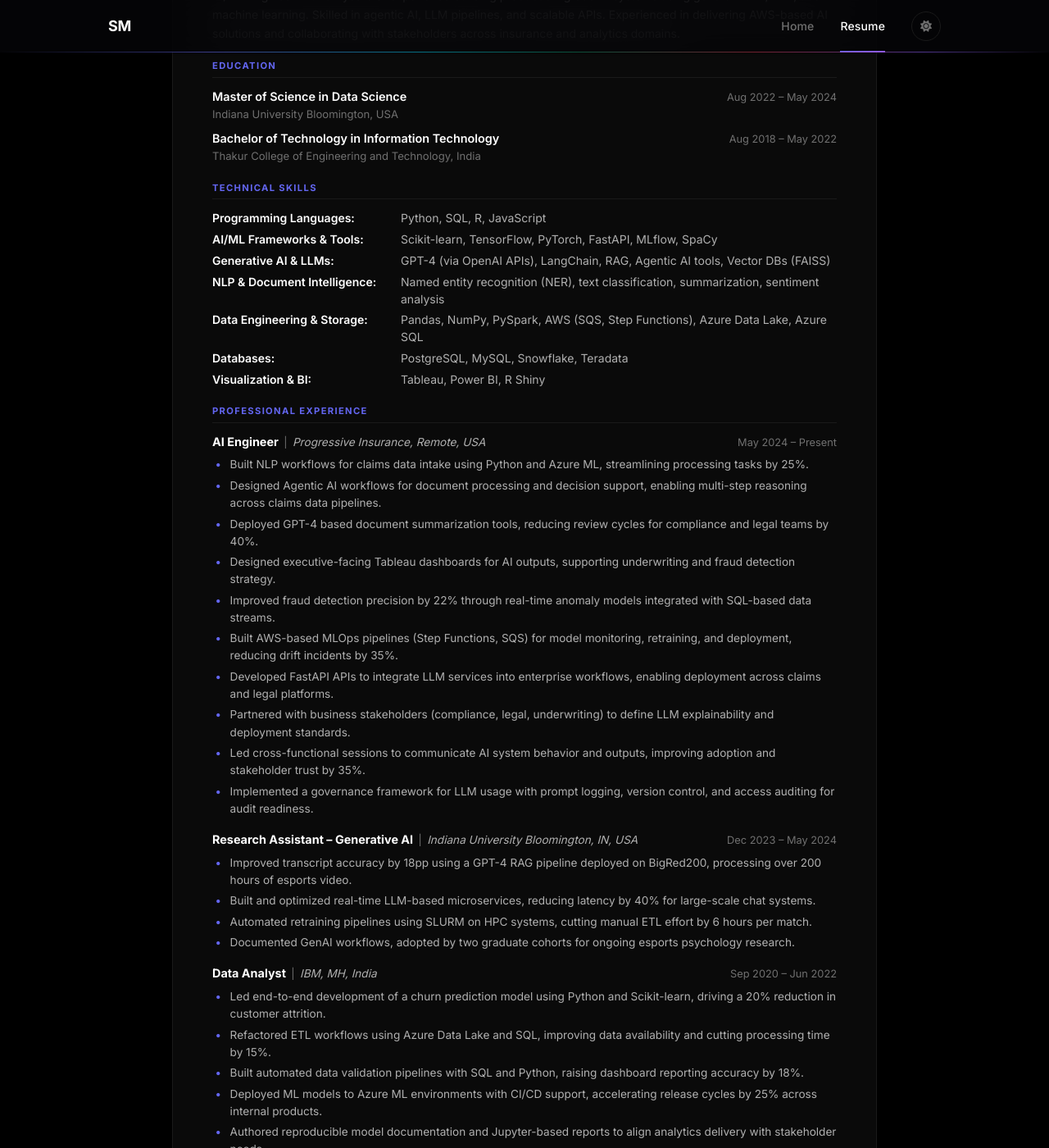
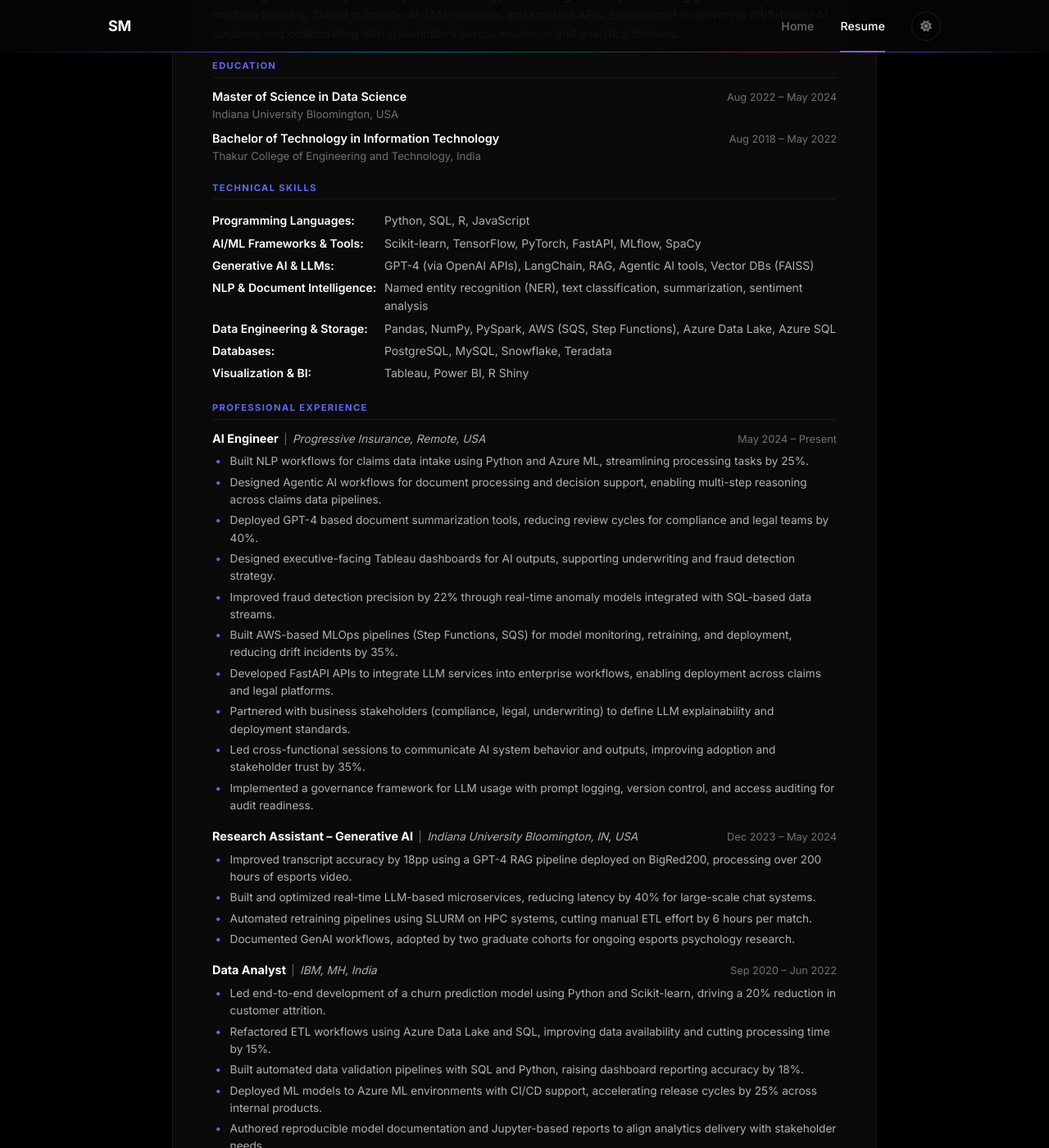
Before and after one commit to sanketmuchhala/sanketmuchhala.github.io, a Jekyll site: the page resume/index.html, which Jekyll copies as it is, in a window 1280 px wide and 1400 px high, scrolled down 382 px. Shown: the whole window at 82% size. Built offline with Jekyll 4.4.1, drawn with Linux system fonts in a browser that asks for light colours.

Commit message:
Use table layout for Technical Skills
Replace the skills section markup from a set of flex-based div rows to a semantic table (.rp-skills-table) for more consistent alignment and spacing. Update stylesheet to add table styles (border-collapse, td padding, vertical-align), remove the old .rp-skills/.rp-skill-row flex rules, and adjust .rp-skill-label sizing and responsive font/width tweaks so the skills layout scales cleanly on smaller screens.

```diff
--- a/resume/index.html
+++ b/resume/index.html
@@ -115,36 +115,38 @@
         <!-- ══ TECHNICAL SKILLS ══ -->
         <section class="rp-section">
             <h2 class="rp-section-title">Technical Skills</h2>
-            <div class="rp-skills">
-                <div class="rp-skill-row">
-                    <span class="rp-skill-label">Programming Languages:</span>
-                    <span class="rp-skill-value">Python, SQL, R, JavaScript</span>
-                </div>
-                <div class="rp-skill-row">
-                    <span class="rp-skill-label">AI/ML Frameworks &amp; Tools:</span>
-                    <span class="rp-skill-value">Scikit-learn, TensorFlow, PyTorch, FastAPI, MLflow, SpaCy</span>
-                </div>
-                <div class="rp-skill-row">
-                    <span class="rp-skill-label">Generative AI &amp; LLMs:</span>
-                    <span class="rp-skill-value">GPT-4 (via OpenAI APIs), LangChain, RAG, Agentic AI tools, Vector DBs (FAISS)</span>
-                </div>
-                <div class="rp-skill-row">
-                    <span class="rp-skill-label">NLP &amp; Document Intelligence:</span>
-                    <span class="rp-skill-value">Named entity recognition (NER), text classification, summarization, sentiment analysis</span>
-                </div>
-                <div class="rp-skill-row">
-                    <span class="rp-skill-label">Data Engineering &amp; Storage:</span>
-                    <span class="rp-skill-value">Pandas, NumPy, PySpark, AWS (SQS, Step Functions), Azure Data Lake, Azure SQL</span>
-                </div>
-                <div class="rp-skill-row">
-                    <span class="rp-skill-label">Databases:</span>
-                    <span class="rp-skill-value">PostgreSQL, MySQL, Snowflake, Teradata</span>
-                </div>
-                <div class="rp-skill-row">
-                    <span class="rp-skill-label">Visualization &amp; BI:</span>
-                    <span class="rp-skill-value">Tableau, Power BI, R Shiny</span>
-                </div>
-            </div>
+            <table class="rp-skills-table">
+                <tbody>
+                    <tr>
+                        <td class="rp-skill-label">Programming Languages:</td>
+                        <td class="rp-skill-value">Python, SQL, R, JavaScript</td>
+                    </tr>
+                    <tr>
+                        <td class="rp-skill-label">AI/ML Frameworks &amp; Tools:</td>
+                        <td class="rp-skill-value">Scikit-learn, TensorFlow, PyTorch, FastAPI, MLflow, SpaCy</td>
+                    </tr>
+                    <tr>
+                        <td class="rp-skill-label">Generative AI &amp; LLMs:</td>
+                        <td class="rp-skill-value">GPT-4 (via OpenAI APIs), LangChain, RAG, Agentic AI tools, Vector DBs (FAISS)</td>
+                    </tr>
+                    <tr>
+                        <td class="rp-skill-label">NLP &amp; Document Intelligence:</td>
+                        <td class="rp-skill-value">Named entity recognition (NER), text classification, summarization, sentiment analysis</td>
+                    </tr>
+                    <tr>
+                        <td class="rp-skill-label">Data Engineering &amp; Storage:</td>
+                        <td class="rp-skill-value">Pandas, NumPy, PySpark, AWS (SQS, Step Functions), Azure Data Lake, Azure SQL</td>
+                    </tr>
+                    <tr>
+                        <td class="rp-skill-label">Databases:</td>
+                        <td class="rp-skill-value">PostgreSQL, MySQL, Snowflake, Teradata</td>
+                    </tr>
+                    <tr>
+                        <td class="rp-skill-label">Visualization &amp; BI:</td>
+                        <td class="rp-skill-value">Tableau, Power BI, R Shiny</td>
+                    </tr>
+                </tbody>
+            </table>
         </section>
 
         <!-- ══ PROFESSIONAL EXPERIENCE ══ -->
--- a/resume/resume.css
+++ b/resume/resume.css
@@ -209,32 +209,35 @@
     flex-shrink: 0;
 }
 
-/* ── Skills ────────────────────────────────────────────────── */
-.rp-skills {
-    display: flex;
-    flex-direction: column;
-    gap: 0.3rem;
+/* ── Skills (invisible table) ─────────────────────────────── */
+.rp-skills-table {
+    width: 100%;
+    border-collapse: collapse;
+    border: none;
+    font-size: 0.875rem;
+    line-height: 1.55;
 }
 
-.rp-skill-row {
-    display: flex;
-    flex-direction: row;  /* ALWAYS row - never column */
-    align-items: baseline;
-    font-size: 0.875rem;
-    line-height: 1.5;
+.rp-skills-table tr {
+    border: none;
+}
+
+.rp-skills-table td {
+    border: none;
+    padding: 0.18rem 0;
+    vertical-align: top;
 }
 
 .rp-skill-label {
     font-weight: 600;
     color: var(--color-text);
     white-space: nowrap;
-    min-width: 230px;
-    flex-shrink: 0;
+    padding-right: 0.75rem;
+    width: 210px;
 }
 
 .rp-skill-value {
     color: var(--color-text-secondary);
-    flex: 1;
 }
 
 /* ── Experience & Jobs ─────────────────────────────────────── */
@@ -421,8 +424,9 @@
     .rp-institution { font-size: 0.76rem; }
     .rp-date        { font-size: 0.72rem; }
     .rp-section-title { font-size: 0.65rem; }
-    .rp-skill-row   { font-size: 0.8rem; }
-    .rp-skill-label { min-width: 175px; }
+    /* Skills table: just scale font, table layout stays intact */
+    .rp-skills-table   { font-size: 0.79rem; }
+    .rp-skill-label    { width: 175px; padding-right: 0.5rem; }
     .rp-job-title   { font-size: 0.82rem; }
     .rp-company     { font-size: 0.77rem; }
     .rp-bullets li  { font-size: 0.79rem; }
@@ -433,8 +437,9 @@
 @media (max-width: 420px) {
     .resume-paper   { padding: 1.1rem 0.85rem; }
     .rp-name        { font-size: 1.2rem; }
-    .rp-skill-label { min-width: 155px; }
-    .rp-bullets li, .rp-summary, .rp-skill-row { font-size: 0.75rem; }
+    .rp-skills-table { font-size: 0.74rem; }
+    .rp-skill-label  { width: 150px; }
+    .rp-bullets li, .rp-summary { font-size: 0.75rem; }
 }
 
 /* ── Print ─────────────────────────────────────────────────── */
```
